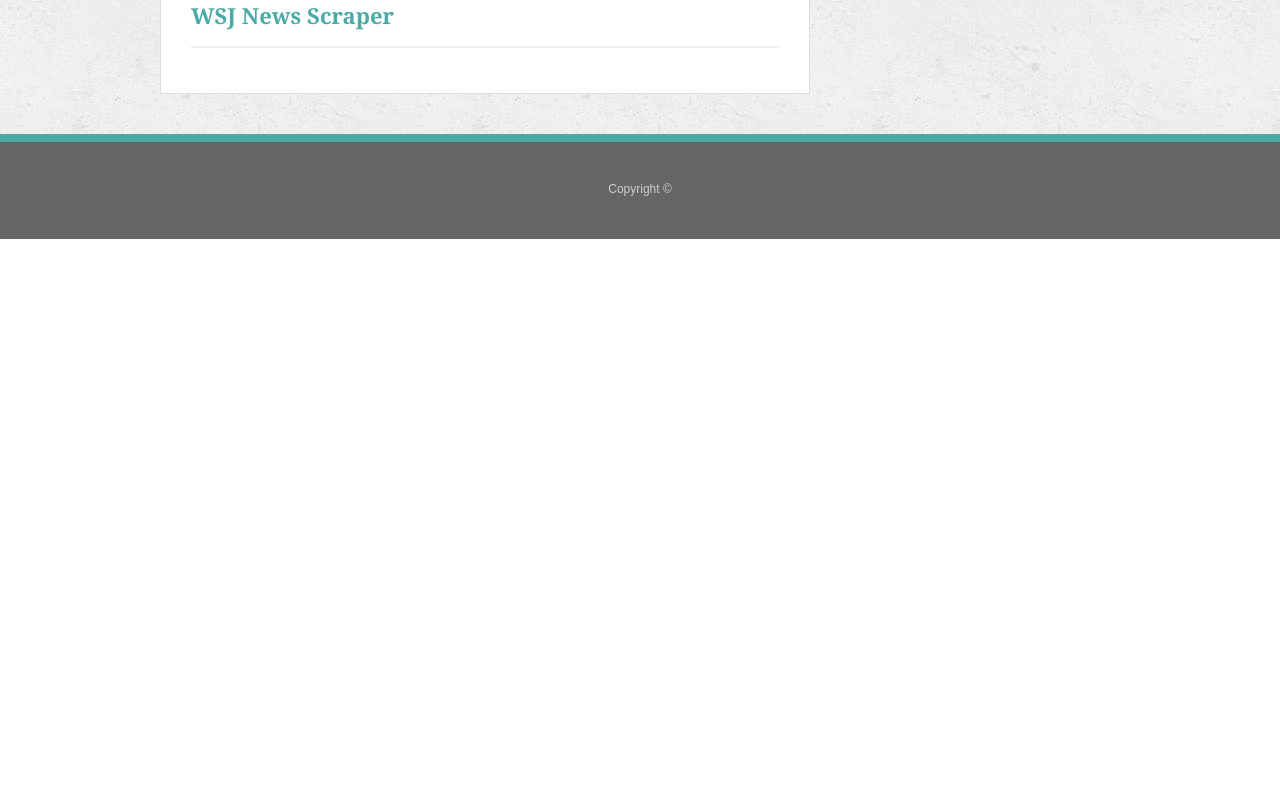
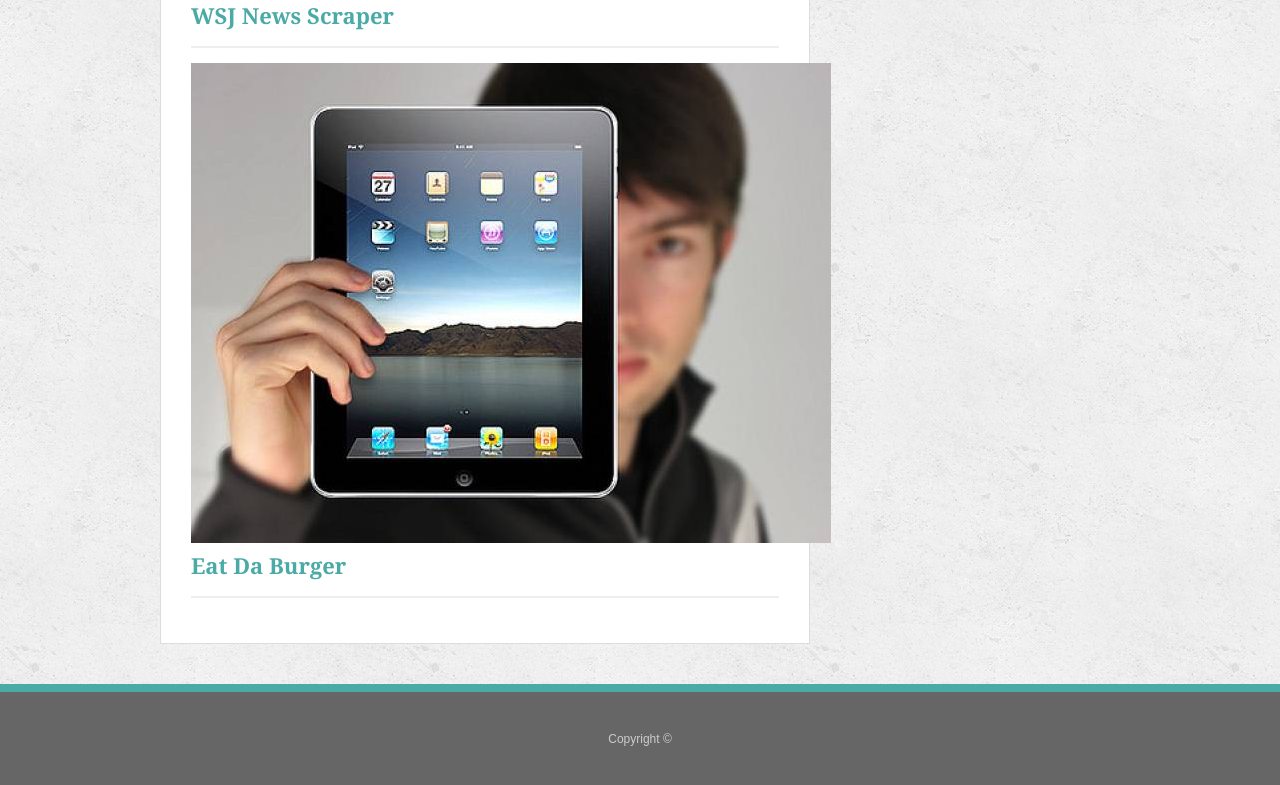
Before and after one commit to cgenel/Portfolio, a plain HTML site: page portfolio.html in a window 1280 px wide. Shown: the part 5690-6475 px from the top of the page. Before the commit the page ends 5929 px from the top, so only its background shows below. Drawn offline with Linux system fonts and the light colour scheme.

Commit message:
added eat da burger app to portfolio

```diff
--- a/portfolio.html
+++ b/portfolio.html
@@ -114,6 +114,15 @@
         <h3>WSJ News Scraper</h3>
       </div>
 
+      <!-- Project 11 -->
+      <div class="work">
+        <a href="https://pacific-garden-10018.herokuapp.com/" target="_blank">
+          <img alt="burger" src="assets/images/technics-q-c-640-480-1.jpg">
+        </a>
+
+        <h3>Eat Da Burger</h3>
+      </div>
+
     </section>
 
     <!-- sidebar -->
```
